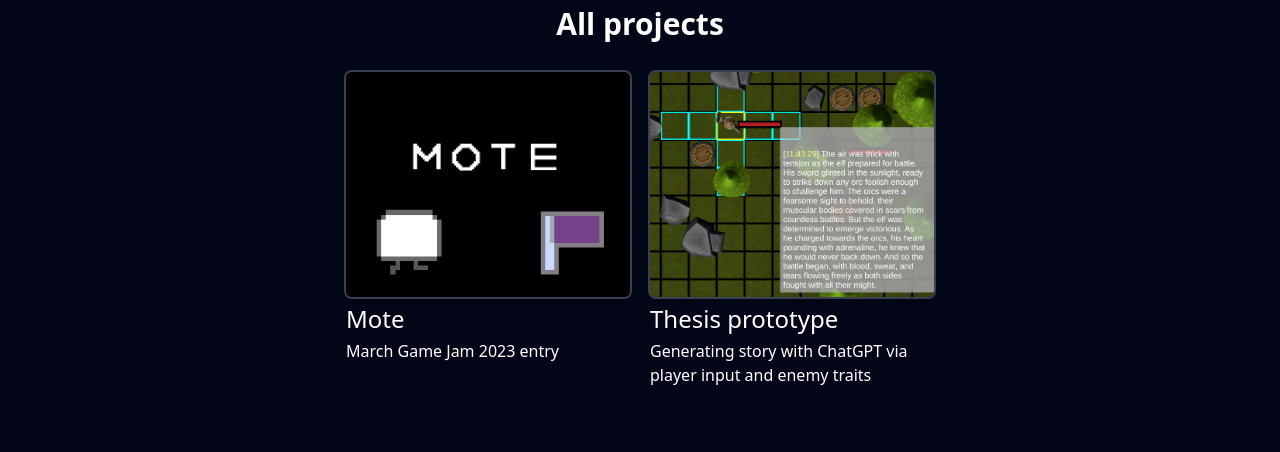
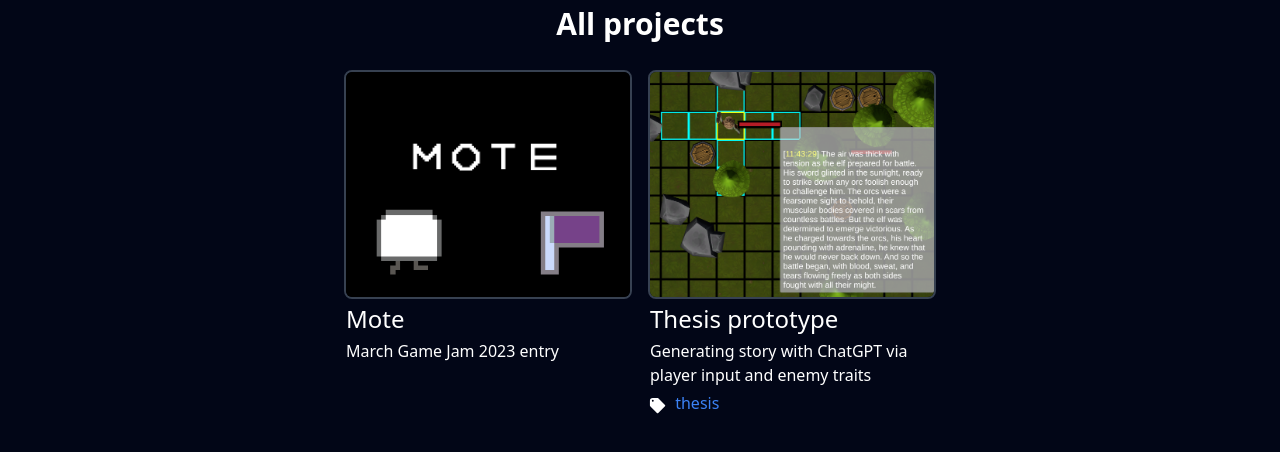
Before and after one commit to necrosmash/robdrury.dev, a Next.js app: page /projects in a window 1280 px wide. Shown: the part 154-606 px from the top of the page. Built offline with nearby package versions, Linux system fonts and the light colour scheme.

Commit message:
refactors tag display into TagsList component
also
- shows tags in Featured Projects and All Projects
- removes erroneous h3 component prop for ReactMarkdown in blog page

```diff
--- a/src/app/blog/post/[title]/page.tsx
+++ b/src/app/blog/post/[title]/page.tsx
@@ -1,11 +1,11 @@
 import ReactMarkdown from 'react-markdown'
 import matter from "gray-matter"
 import { Code } from "bright"
-import { HiTag } from "react-icons/hi";
 import Image from 'next/image'
 import Link from "next/link"
 import { titleBar } from "@/utils/extension"
 import { getSortedPostsMetadata } from "@/utils/posts"
+import TagsList from '@/components/TagsList'
 
 export default function Page({ params }: { params: { title: string } }) {
   const { title } = params
@@ -26,17 +26,7 @@ export default function Page({ params }: { params: { title: string } }) {
             </div>
           )}
         </div>
-        <div className="text-base flex space-x-2 pb-2">
-          <HiTag size="1.2em" title="tags" className="mt-[5px]" />
-          <div>
-            {tags.map((tag: string) => (
-              <span key={tag}>
-                <Link /*className="text-[#3182ce]"*/ href={`/blog/${tag}`}>{tag}</Link>
-                {tags.indexOf(tag) !== tags.length - 1 ? ", " : ""}
-              </span>
-            ))}
-          </div>
-        </div>
+        <TagsList tags={tags} />
         <ReactMarkdown
           components={{
             code: function ({ className, inline, children, ...props }) {
@@ -70,7 +60,6 @@ export default function Page({ params }: { params: { title: string } }) {
               </>
             ),
             h2: ({ node, ...props }) => (<h2 id={props.children[0] as string}><a className="font-semibold no-underline" href={`${title}#${props.children[0]}`}>{props.children}</a></h2>),
-            h3: ({ node, ...props }) => (<h3 id={props.children[0] as string}><a className="font-semibold no-underline" href={`${title}#${props.children[0]}`}>{props.children}</a></h3>),
             pre: ({ node, ...props }) => (<>{props.children}</>),
             a: ({ node, ...props }) => (
               props.href?.startsWith('/') ?
--- a/src/app/page.tsx
+++ b/src/app/page.tsx
@@ -3,6 +3,7 @@ import Link from 'next/link'
 import { HiArrowRight } from "react-icons/hi";
 import BlogEntryList from '@/components/BlogEntryList';
 import SocialLinks from '@/components/SocialLinks';
+import TagsList from '@/components/TagsList';
 import { getSortedPostsMetadata } from '@/utils/posts';
 
 export default function Home() {
@@ -54,6 +55,7 @@ export default function Home() {
               <div className="mt-1">
                 Generating story with ChatGPT via player input and enemy traits
               </div>
+              <TagsList tags={['thesis']} />
             </div>
           </div>
           <Link className="pt-14 text-xl float-right" href="/projects">
--- a/src/app/projects/page.tsx
+++ b/src/app/projects/page.tsx
@@ -1,4 +1,5 @@
 import ProjectEntry from "@/components/ProjectEntry"
+import TagsList from "@/components/TagsList"
 
 export default function BlogList() {
   return (
@@ -8,7 +9,7 @@ export default function BlogList() {
       </div>
       <div className="flex gap-x-4 gap-y-8 flex-wrap justify-center">
         <ProjectEntry title="Mote" blurb="March Game Jam 2023 entry" imagePath="/mote banner.png" imageAlt="Mote banner" hrefPath="https://necrosmash.itch.io/mote" />
-        <ProjectEntry title="Thesis prototype" blurb="Generating story with ChatGPT via player input and enemy traits" imagePath="/thesis prototype banner.png" imageAlt="Thesis prototype banner" hrefPath="https://github.com/necrosmash/thesis_prototype" />
+        <ProjectEntry title="Thesis prototype" blurb="Generating story with ChatGPT via player input and enemy traits" tags={['thesis']} imagePath="/thesis prototype banner.png" imageAlt="Thesis prototype banner" hrefPath="https://github.com/necrosmash/thesis_prototype" />
       </div>
     </div>
   )
--- a/src/components/BlogEntryList.tsx
+++ b/src/components/BlogEntryList.tsx
@@ -1,5 +1,6 @@
 import React from "react";
 import Link from "next/link";
+import TagsList from "@/components/TagsList";
 
 export default function BlogEntryList({blogEntries}: {blogEntries: PostMetadata[]}) {
   return (
@@ -13,16 +14,11 @@ export default function BlogEntryList({blogEntries}: {blogEntries: PostMetadata[
             <Link className="text-xl" href={`/blog/post/${title}`}>
               {title}
             </Link>
-            <div className="flex justify-between">
-              <div className="text-lg mt-1">
-                {tagsArray.map((tag, index) => (
-                  <>
-                    <Link key={tag} className="text-blue-500 hover:text-blue-700" href={`/blog/${tag}`}>{tag}</Link>
-                    {`${tagsArray.length - 1 !== index ? `, ` : ``}`}
-                  </>
-                ))}
+            <div className="flex justify-between mt-1">
+              <div className="mt-1">
+                <TagsList tags={tagsArray} />
               </div>
-              <div className="self-center whitespace-nowrap ml-5 mt-1">{uploaded}</div>
+              <div className="self-center whitespace-nowrap ml-5">{uploaded}</div>
             </div>
           </li>
         )
--- a/src/components/ProjectEntry.tsx
+++ b/src/components/ProjectEntry.tsx
@@ -1,6 +1,7 @@
 import Image from "next/image"
+import TagsList from "@/components/TagsList"
 
-export default function ProjectEntry({imagePath, imageAlt, hrefPath, title, blurb, width = 630, height = 500}: ProjectEntry) {
+export default function ProjectEntry({imagePath, imageAlt, hrefPath, title, blurb, tags, width = 630, height = 500}: ProjectEntry) {
   return (
     <div className="w-72">
       <a href={hrefPath} target="_blank">
@@ -16,6 +17,11 @@ export default function ProjectEntry({imagePath, imageAlt, hrefPath, title, blur
           </div>
         )}
       </div>
+      {tags && (
+        <div className="mt-1">
+          <TagsList tags={tags} />
+        </div>
+      )}
     </div>
   )
 }
--- /dev/null
+++ b/src/components/TagsList.tsx
@@ -0,0 +1,19 @@
+import React from "react";
+import Link from "next/link";
+import { HiTag } from "react-icons/hi";
+
+export default function TagsList({ tags }: { tags: string[] }) {
+  return (
+    <div className="text-base flex space-x-2 pb-2">
+      <HiTag size="1.2em" title="tags" className="mt-[5px]" />
+      <div>
+        {tags.map((tag: string) => (
+          <span key={tag}>
+            <Link className="text-blue-500 hover:text-blue-700" href={`/blog/${tag}`}>{tag}</Link>
+            {tags.indexOf(tag) !== tags.length - 1 ? ", " : ""}
+          </span>
+        ))}
+      </div>
+    </div>
+  )
+}
--- a/src/types.ts
+++ b/src/types.ts
@@ -14,4 +14,5 @@ type ProjectEntry = {
   blurb?: string,
   width?: number,
   height?: number,
+  tags?: string[],
 }
```
